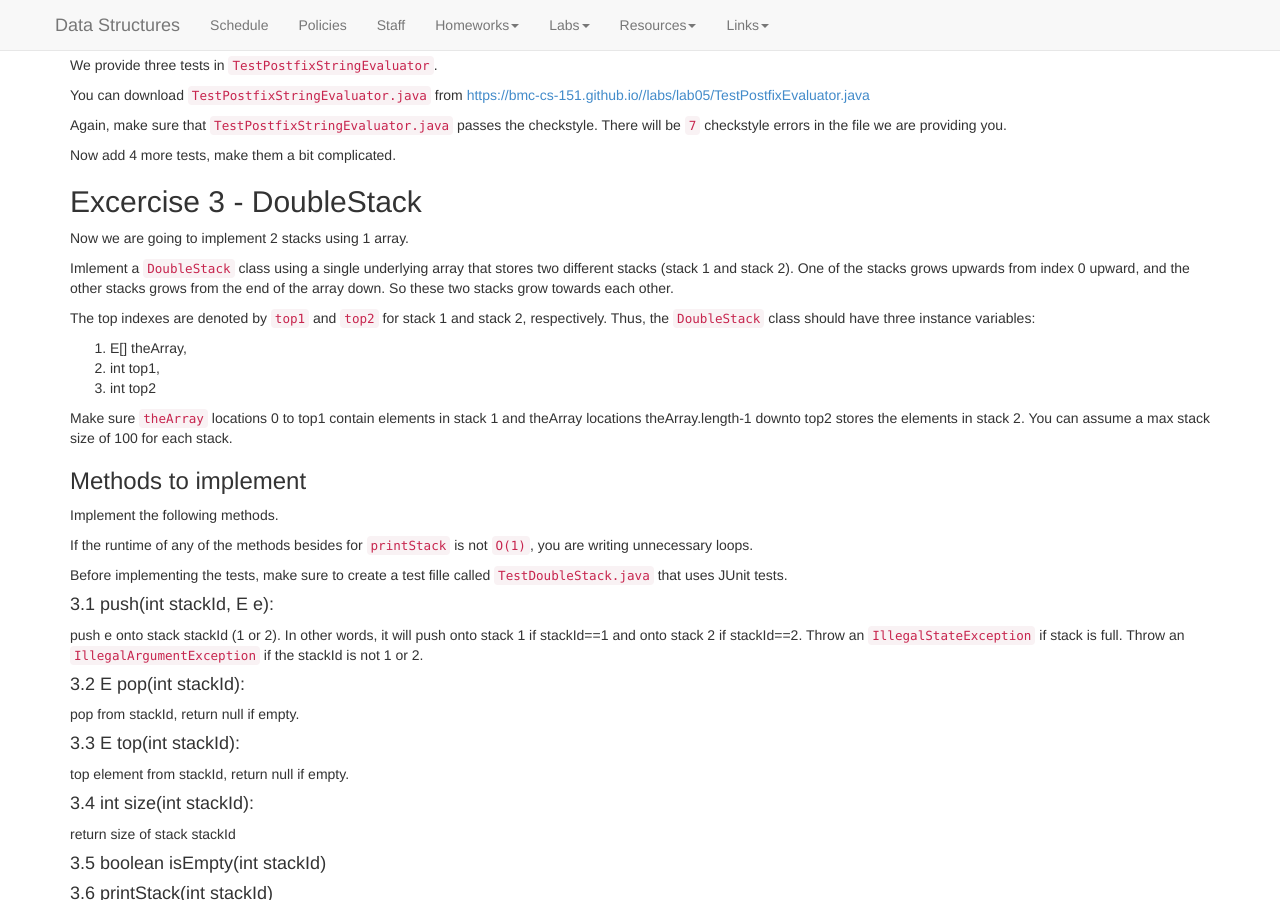
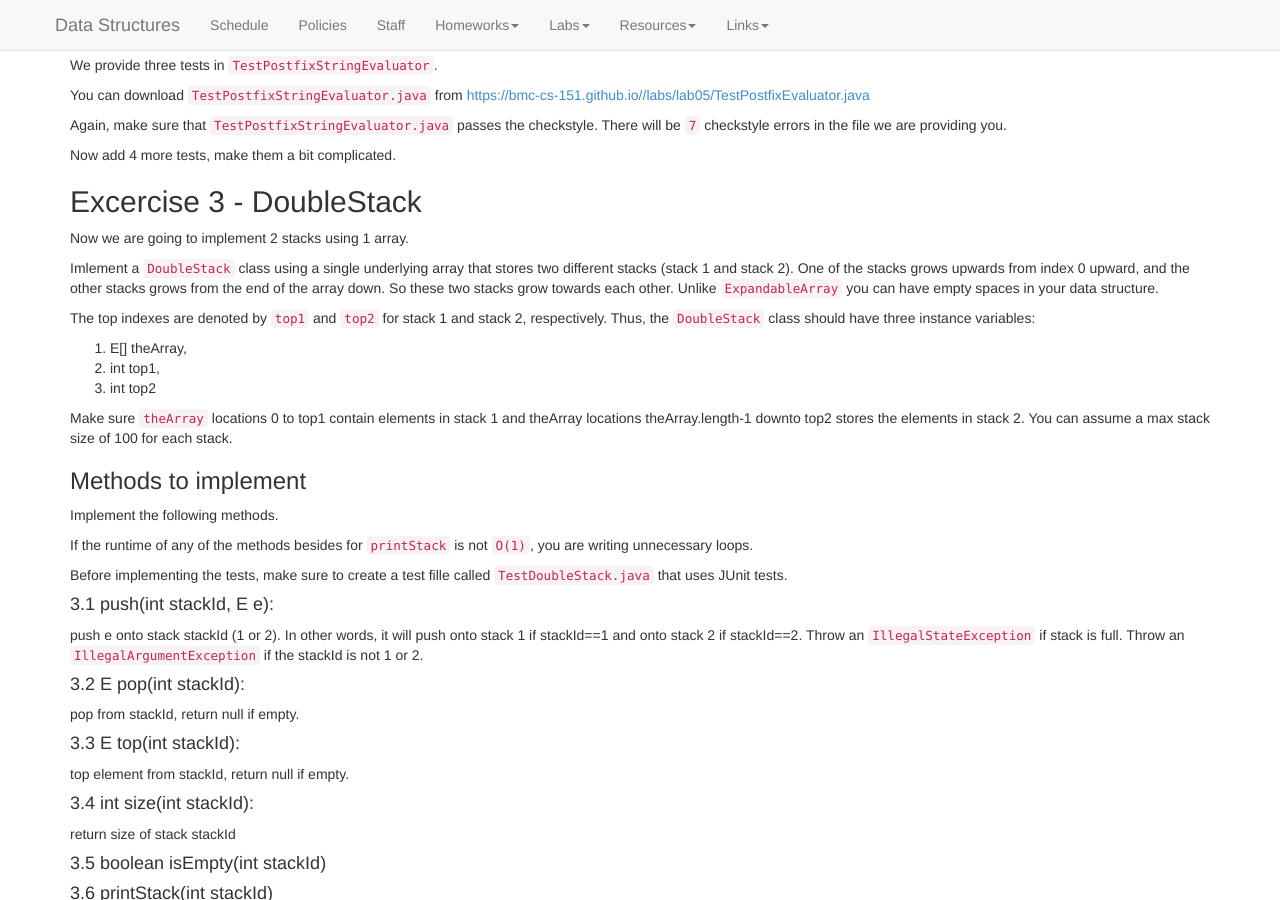
Before and after one commit to kalte0/BMC-CS-151.github.io, a Jekyll site: the page built from labs/Lab05.md, in a window 1280 px wide and 900 px high, scrolled down 1462 px. Built offline with Jekyll 4.4.1, drawn with Linux system fonts in a browser that asks for light colours; nearby versions of some CDN libraries.

Commit message:
Update Lab05.md

```diff
--- a/labs/Lab05.md
+++ b/labs/Lab05.md
@@ -153,7 +153,7 @@ Imlement a `DoubleStack` class using a single underlying array
 that stores two different stacks (stack 1 and stack 2).
 One of the stacks grows upwards
 from index 0 upward, and the other stacks grows from the end of the array down. So these two stacks
-grow towards each other.
+grow towards each other. Unlike `ExpandableArray` you can have empty spaces in your data structure.
 
 The top indexes are denoted by `top1` and `top2` for stack 1 and
 stack 2, respectively. Thus, the `DoubleStack` class should have three instance variables:
```
